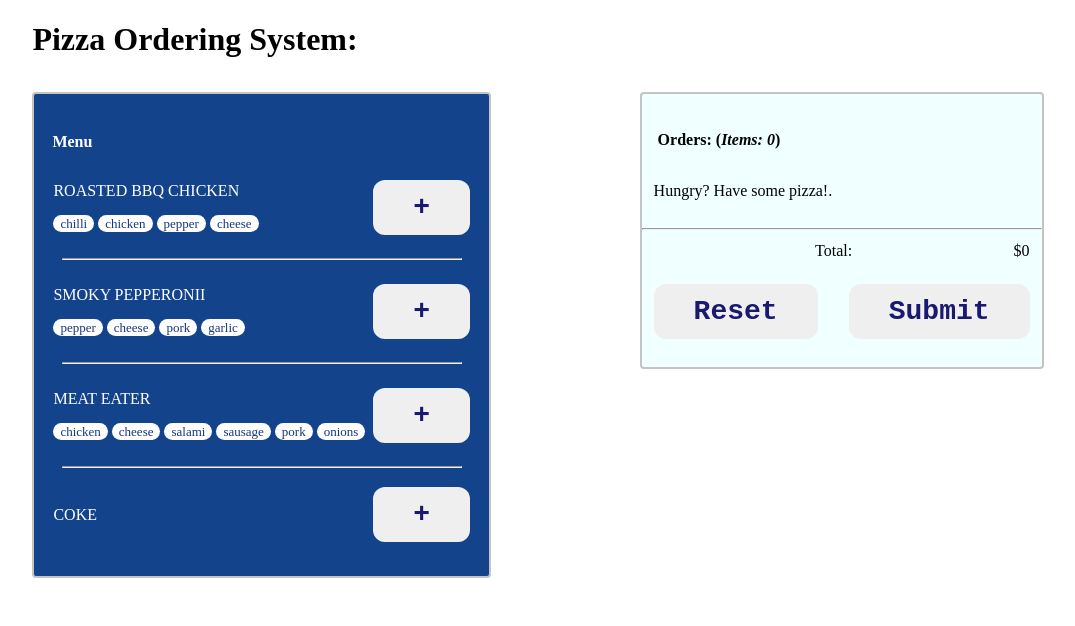
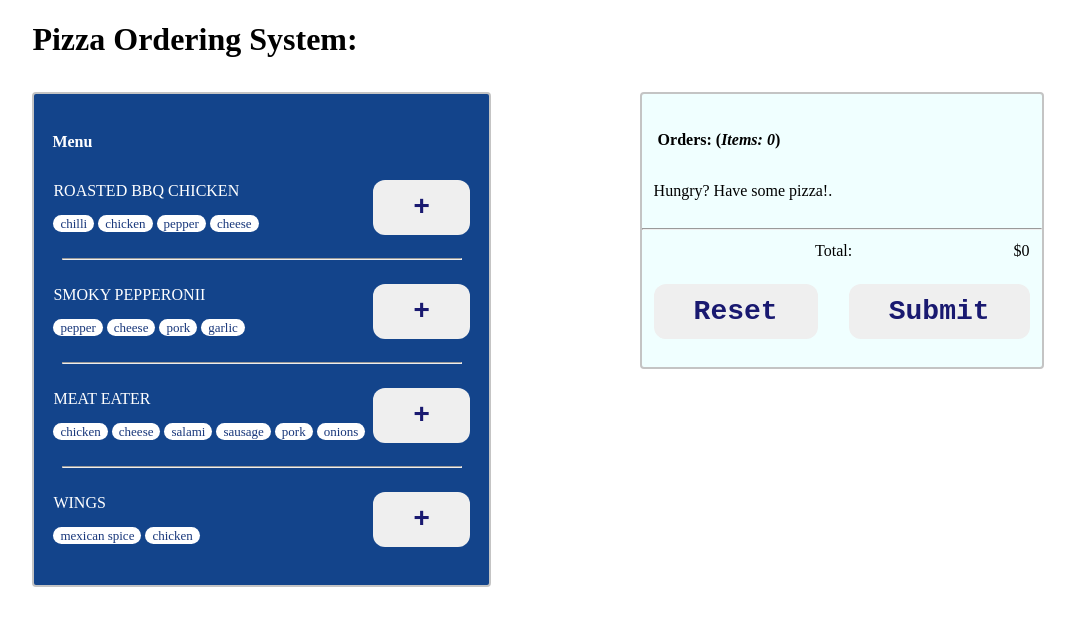
Before and after one commit to NevetsKuro/Turbo-Template, a Next.js app in the folder apps/web/: page / in a window 1280 px wide. Shown: the top 626 px of the page, without its empty margins (102-1177 px from the left). Built offline with nearby package versions, Linux system fonts and the light colour scheme.

Commit message:
chore: new item

```diff
--- a/apps/web/pages/index.tsx
+++ b/apps/web/pages/index.tsx
@@ -21,9 +21,9 @@ export default function Web() {
       price: '400',
     },
     {
-      name: 'COKE',
-      ingredients: [],
-      price: '100',
+      name: 'WINGS',
+      ingredients: ['mexican spice', 'chicken'],
+      price: '120',
     },
   ];
   const buyPizza = (prevOrders, pizza) => {
```
